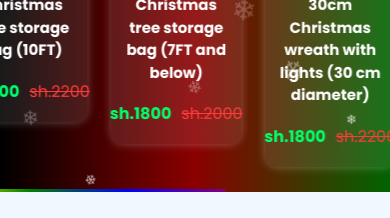
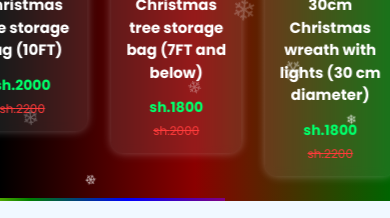
Before and after one commit to eddiemws/modernwholesalers.co.ke, a React (Create React App) app: page / in a window 390 px wide. Shown: the part 297-515 px from the top of the page. Built offline with nearby package versions, Linux system fonts and the light colour scheme.

Commit message:
added media query to put prev price below new price on smaller screens

```diff
--- a/src/Components/Assets/all_items.jsx
+++ b/src/Components/Assets/all_items.jsx
@@ -118,7 +118,7 @@ let allItems = [
   { id: 711, name: "Marble oil dispenser", category: "Kitchenware", image: "https://i.postimg.cc/dtRTQxw8/marle-oil-dispenser.jpg", price: 1000.0, new_price: 1000, old_price: 1300, description: "Marble oil dispenser🔥🔥 ⏹️ Elegant marble finish ⏹️ Durable and easy to clean ⏹️ Perfect for oil, vinegar and sauces ⏹️ Now available @1000 ⏹️" },
   { id: 712, name: "Automatic oil dispenser", category: "kitchenware", image: "https://i.postimg.cc/hvTMt1tG/automatic-oil-jar.jpg", price: 550.0, new_price: 550, old_price: 650, description: "Automatic oil dispenser🔥🔥 ⏹️ One-touch control ⏹️ Leak-proof and easy to use ⏹️ Perfect for cooking oils and vinegar ⏹️ Now available @550 ⏹️" },
   { id: 713, name: "Oil spray dispenser", category: "kitchenware", image: "https://i.postimg.cc/3xn1NRY2/oil-spray.jpg", price: 650.0, new_price: 650, old_price: 750, description: "Oil spray dispenser🔥🔥 ⏹️ Even oil spraying ⏹️ Helps control oil usage ⏹️ Durable and easy to clean ⏹️ Now available @550 ⏹️" },
-  { id: 714, name: "12 pcs Redberry Aluminium sufurias(no lids)", category: "coockware", image: "https://i.postimg.cc/CLdk7NgQ/12-pcs-redbery-normal-sufurias.jpg", price: 6700.0, new_price: 6700, old_price: 7000, description: "12 pcs normal Redberry sufurias🔥🔥 ⏹️ Aluminium material ⏹️ Heavyweight and durable ⏹️ No lids ⏹️ Ideal for daily cooking ⏹️ Now available @6700 ⏹️" },
+  { id: 714, name: "12 pcs Redberry Aluminium pots", category: "coockware", image: "https://i.postimg.cc/CLdk7NgQ/12-pcs-redbery-normal-sufurias.jpg", price: 6700.0, new_price: 6700, old_price: 7000, description: "12 pcs normal Redberry sufurias🔥🔥 ⏹️ Aluminium material ⏹️ Heavyweight and durable ⏹️ No lids ⏹️ Ideal for daily cooking ⏹️ Now available @6700 ⏹️" },
   { id: 715, name: "Brown dinnerset (24 pcs)", category: "dinnersets", image: "https://i.postimg.cc/hv3BrgBQ/dinnerset-brown.jpg", price: 6000.0, new_price: 6000, old_price: 6500, description: "Brown 24 pcs dinnerset🔥🔥 ⏹️ Includes 6 cups, 6 bowls, 6 side plates and 6 dinner plates ⏹️ Elegant and durable ⏹️ Perfect for everyday use and guests ⏹️ Now available @6000 ⏹️" },
    { id: 716, name: "Santa suit set (6 pcs, one size)", category: "Accessories", image: "https://i.postimg.cc/xdWgL4hn/santa-suit.jpg", price: 1800.0, new_price: 1800, old_price: 2200, description: "Santa suit set🔥🔥 ⏹️ One size fits most ⏹️ Includes jacket, trouser, belt, beard, hat and boots cover ⏹️ Perfect for Christmas events and parties ⏹️ Now available @1800 ⏹️" },
      { id: 717, name: "2M Christmas poinsettia garland", category: "Accessories", image: "https://i.postimg.cc/pTcW0KQd/2M-Christmas-poinsettia-garland.jpg", price: 1000.0, new_price: 1000, old_price: 1200, description: "2M Christmas poinsettia garland🔥🔥 ⏹️ Bright festive colors ⏹️ Ideal for doors, walls and Christmas trees ⏹️ Reusable and durable ⏹️ Now available @1000 ⏹️" },
--- a/src/Components/CurrentOffers/CurrentOffers.css
+++ b/src/Components/CurrentOffers/CurrentOffers.css
@@ -160,3 +160,35 @@
     transform: translateY(100vh) rotate(360deg);
   }
 }
+
+/* MEDIA QUERIES FOR SMALL SCREENS */
+@media (max-width: 600px) {
+  .offer-item {
+    width: 130px;
+    padding: 8px;
+  }
+
+  .offer-item img {
+    height: 120px;
+  }
+
+  .offers-title {
+    font-size: 20px;
+  }
+
+  /* Stack prices vertically on mobile */
+  .offer-prices {
+    flex-direction: column; /* vertical stacking */
+    gap: 4px;               /* smaller spacing */
+    align-items: center;
+    padding: 5px;
+  }
+
+  .offer-new {
+    font-size: 14px;         /* smaller text */
+  }
+
+  .offer-old {
+    font-size: 12px;         /* smaller text */
+  }
+}
--- a/src/Components/CurrentOffers/CurrentOffers.jsx
+++ b/src/Components/CurrentOffers/CurrentOffers.jsx
@@ -30,7 +30,7 @@ const CurrentOffers = () => {
     { id: 711, name: "Marble oil dispenser", category: "Kitchenware", image: "https://i.postimg.cc/dtRTQxw8/marle-oil-dispenser.jpg", price: 1000.0, new_price: 1000, old_price: 1300, description: "Marble oil dispenser🔥🔥 ⏹️ Elegant marble finish ⏹️ Durable and easy to clean ⏹️ Perfect for oil, vinegar and sauces ⏹️ Now available @1000 ⏹️" },
     { id: 712, name: "Automatic oil dispenser", category: "kitchenware", image: "https://i.postimg.cc/hvTMt1tG/automatic-oil-jar.jpg", price: 550.0, new_price: 550, old_price: 650, description: "Automatic oil dispenser🔥🔥 ⏹️ One-touch control ⏹️ Leak-proof and easy to use ⏹️ Perfect for cooking oils and vinegar ⏹️ Now available @550 ⏹️" },
     { id: 713, name: "Oil spray dispenser", category: "kitchenware", image: "https://i.postimg.cc/3xn1NRY2/oil-spray.jpg", price: 650.0, new_price: 650, old_price: 750, description: "Oil spray dispenser🔥🔥 ⏹️ Even oil spraying ⏹️ Helps control oil usage ⏹️ Durable and easy to clean ⏹️ Now available @550 ⏹️" },
-    { id: 714, name: "12 pcs Redberry Aluminium sufurias(no lids)", category: "coockware", image: "https://i.postimg.cc/CLdk7NgQ/12-pcs-redbery-normal-sufurias.jpg", price: 6700.0, new_price: 6700, old_price: 7000, description: "12 pcs normal Redberry sufurias🔥🔥 ⏹️ Aluminium material ⏹️ Heavyweight and durable ⏹️ No lids ⏹️ Ideal for daily cooking ⏹️ Now available @6700 ⏹️" },
+    { id: 714, name: "12 pcs Redberry Aluminium pots", category: "coockware", image: "https://i.postimg.cc/CLdk7NgQ/12-pcs-redbery-normal-sufurias.jpg", price: 6700.0, new_price: 6700, old_price: 7000, description: "12 pcs normal Redberry sufurias🔥🔥 ⏹️ Aluminium material ⏹️ Heavyweight and durable ⏹️ No lids ⏹️ Ideal for daily cooking ⏹️ Now available @6700 ⏹️" },
 
 
     { id: 700, name: "Japanese 24 pc dinnerset", image: "https://i.postimg.cc/pTzTgXGr/japanese-dinnerset.jpg", price: 3000, new_price: 2600, old_price: 3000, description: "24 pc japanese dinnerset 🔥🔥 includes: 6 dinnerplates,  6 sideplates,  6 bowls,  6 cups ⏹️ ⏹️"  },
```
